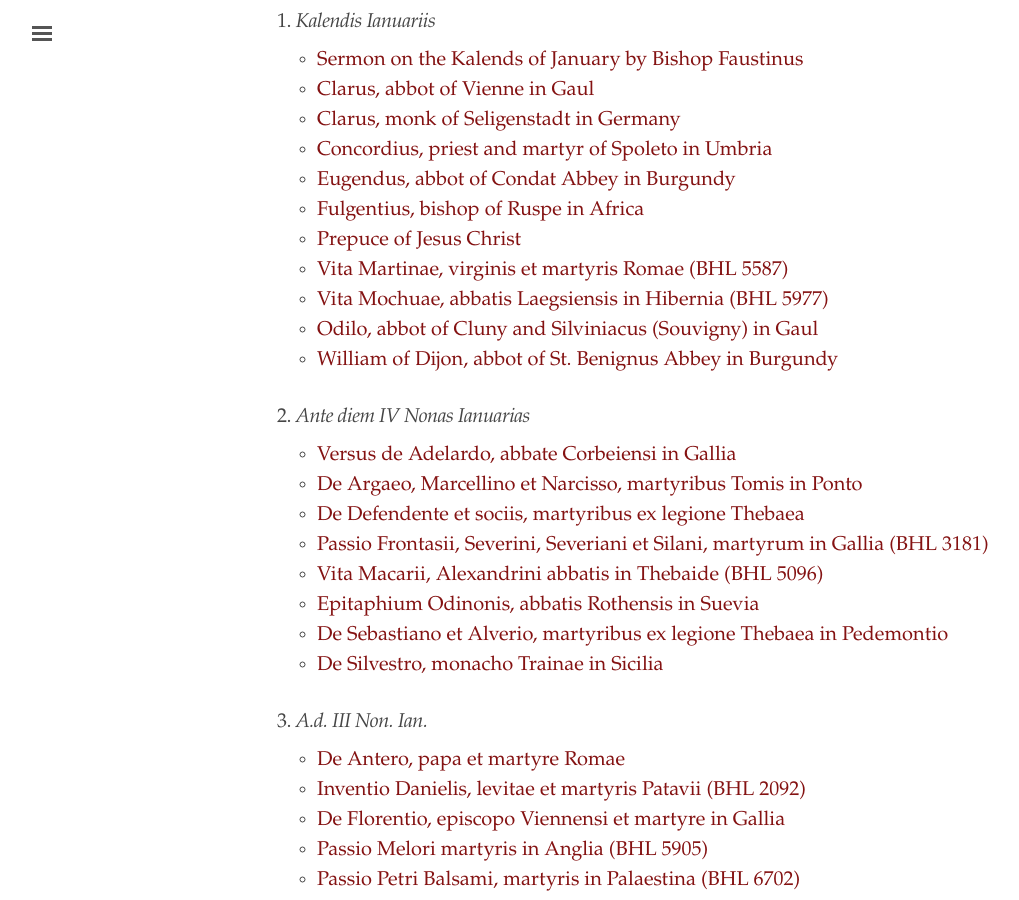
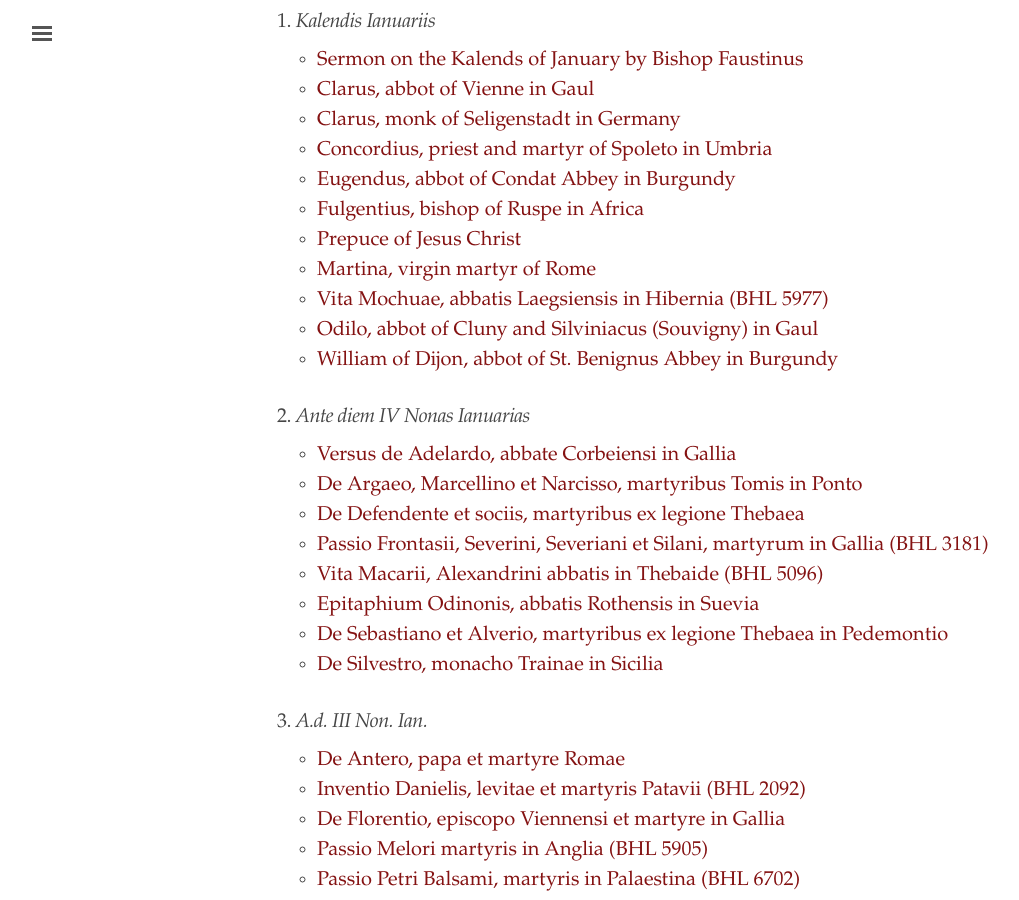
Before and after one commit to cjkoepke1/latin-hagiography, a Jekyll site: the page built from index.md, in a window 1280 px wide and 900 px high, scrolled down 502 px. Shown: the whole window, without its empty margins (3-1022 px from the left). Built offline with Jekyll 4.4.1, drawn with Linux system fonts in a browser that asks for light colours.

Commit message:
Update Martina of Rome

```diff
--- a/index.md
+++ b/index.md
@@ -22,7 +22,7 @@
 - [Eugendus, abbot of Condat Abbey in Burgundy](https://cjkoepke1.github.io/latin-hagiography/saints/eugendus-iurensis/)
 - [Fulgentius, bishop of Ruspe in Africa](https://cjkoepke1.github.io/latin-hagiography/saints/fulgentius-ruspensis/)
 - [Prepuce of Jesus Christ](https://cjkoepke1.github.io/latin-hagiography/saints/praeputium-christi/)
-- [Vita Martinae, virginis et martyris Romae (BHL 5587)](https://cjkoepke1.github.io/latin-hagiography/texts/vita-martinae/)
+- [Martina, virgin martyr of Rome](https://cjkoepke1.github.io/latin-hagiography/saints/martina-romae/)
 - [Vita Mochuae, abbatis Laegsiensis in Hibernia (BHL 5977)](https://cjkoepke1.github.io/latin-hagiography/texts/vita-mochuae/)
 - [Odilo, abbot of Cluny and Silviniacus (Souvigny) in Gaul](https://cjkoepke1.github.io/latin-hagiography/saints/odilo-cluniacensis/)
 - [William of Dijon, abbot of St. Benignus Abbey in Burgundy](https://cjkoepke1.github.io/latin-hagiography/saints/guilielmus-divionensis/)
```
